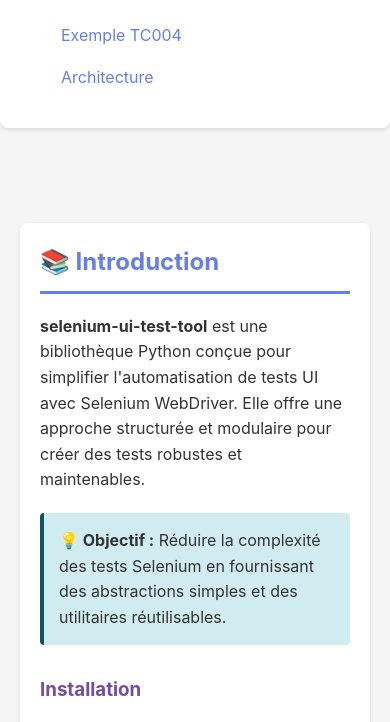
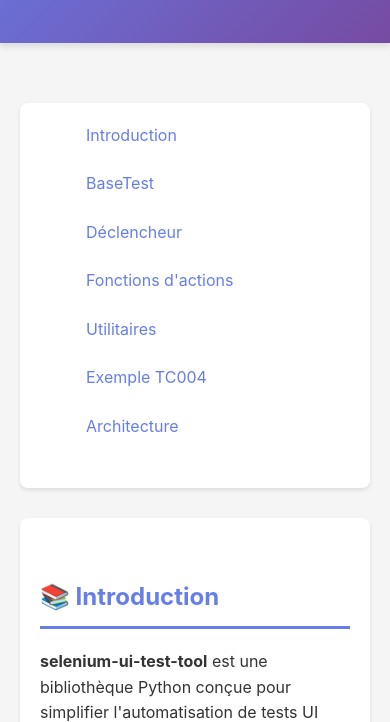
Before and after one commit to kingcrud12/selenium_ui_test_tool, a plain HTML site: page docs/index.html in a window 390 px wide. Shown: the part 195-917 px from the top of the page. Drawn offline with Linux system fonts and the light colour scheme.

Commit message:
update web page

```diff
--- a/docs/index.html
+++ b/docs/index.html
@@ -45,23 +45,13 @@
 
         nav {
             background: white;
-            padding: 15px 20px;
+            padding: 20px;
             border-radius: 8px;
             margin-bottom: 30px;
             box-shadow: 0 2px 4px rgba(0,0,0,0.1);
-            position: fixed;
-            top: 0;
-            left: 0;
-            right: 0;
-            z-index: 1000;
-            max-width: 1200px;
-            margin-left: auto;
-            margin-right: auto;
-            margin-bottom: 0;
-        }
-
-        .nav-spacer {
-            height: 80px;
+            position: sticky;
+            top: 20px;
+            z-index: 100;
         }
 
         nav ul {
@@ -93,24 +83,10 @@
 
         h2 {
             color: #667eea;
-            margin-top: 0;
+            margin-top: 40px;
             margin-bottom: 20px;
-            padding-top: 20px;
             padding-bottom: 10px;
             border-bottom: 3px solid #667eea;
-            scroll-margin-top: 100px;
-        }
-
-        h2:first-of-type {
-            padding-top: 0;
-        }
-
-        section {
-            scroll-margin-top: 100px;
-        }
-
-        section:first-of-type {
-            scroll-margin-top: 80px;
         }
 
         h3 {
@@ -251,34 +227,8 @@
                 font-size: 1.8em;
             }
 
-            nav {
-                padding: 10px 15px;
-            }
-
             nav ul {
                 flex-direction: column;
-                gap: 8px;
-            }
-
-            .nav-spacer {
-                height: 120px;
-            }
-
-            h2 {
-                padding-top: 20px;
-                scroll-margin-top: 120px;
-            }
-
-            h2:first-of-type {
-                padding-top: 0;
-            }
-
-            section {
-                scroll-margin-top: 120px;
-            }
-
-            section:first-of-type {
-                scroll-margin-top: 100px;
             }
 
             .content {
@@ -305,8 +255,6 @@
                 <li><a href="#architecture">Architecture</a></li>
             </ul>
         </nav>
-
-        <div class="nav-spacer"></div>
 
         <div class="content">
             <section id="introduction">
```
